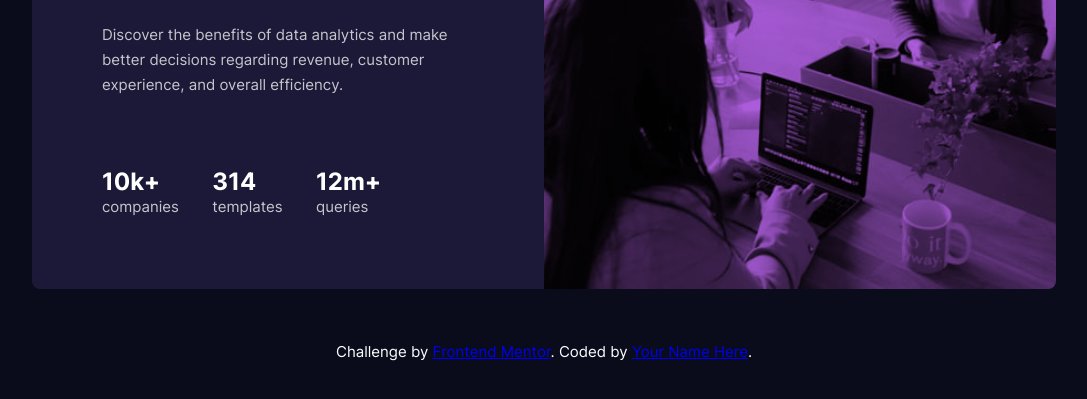
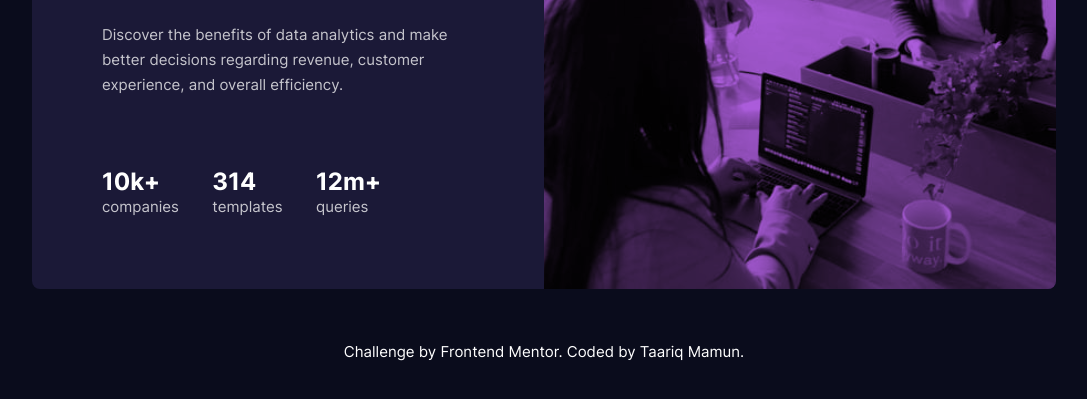
Before and after one commit to taariqamozilla/FEM-StatsPage, a plain HTML site: page index.html in a window 1280 px wide. Shown: the part 305-704 px from the top of the page, without its empty margins (96-1183 px from the left). Drawn offline with Linux system fonts and the light colour scheme.

Commit message:
Name update

```diff
--- a/index.html
+++ b/index.html
@@ -48,7 +48,7 @@
 
     <div class="attribution">
       Challenge by <a href="https://www.frontendmentor.io?ref=challenge" target="_blank">Frontend Mentor</a>.
-      Coded by <a href="#">Your Name Here</a>.
+      Coded by <a href="https://github.com/taariqamozilla/FEM-StatsPage" target="_blank">Taariq Mamun</a>.
     </div>
 
 
--- a/style.css
+++ b/style.css
@@ -18,6 +18,11 @@ body{
     line-height: 25px;
     color: #FFFFFF;
     mix-blend-mode: normal;
+}
+
+a{
+    color: white;
+    text-decoration: none;
 }
 
 .center{
```
